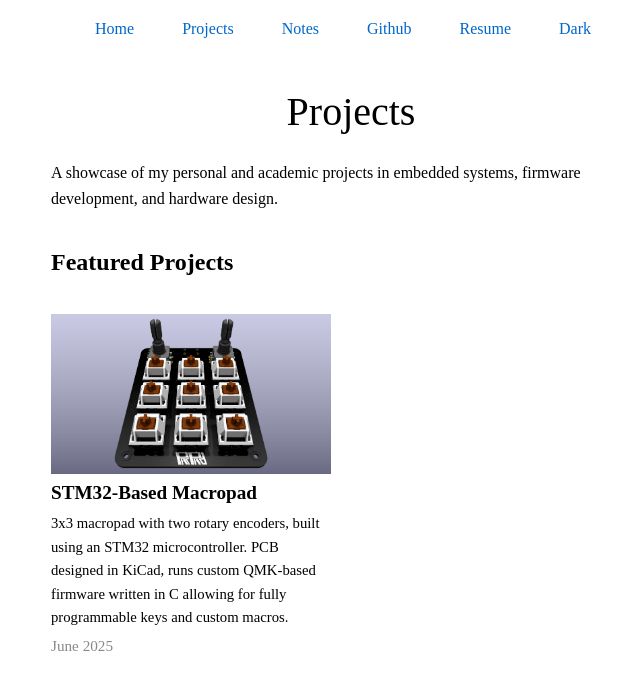
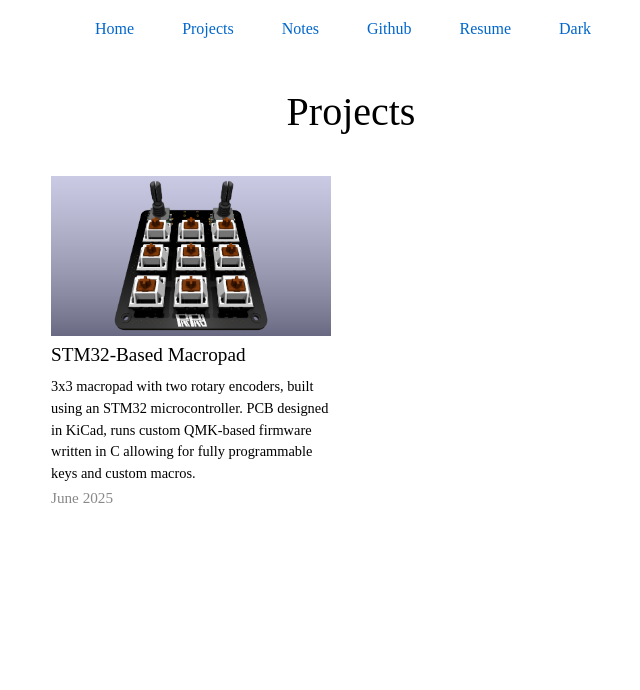
Before and after one commit to benpegg23/benpegg23.github.io, a plain HTML site: page projects.html in a window 1280 px wide. Shown: the whole page, without its empty margins (289-929 px from the left). Drawn offline with Linux system fonts and the light colour scheme.

Commit message:
Updated projects page
- Made project descriptions link to their respective pages instead of just the title and picture

- Deleted the description

- Deleted the featured projects text

```diff
--- a/css/styles.css
+++ b/css/styles.css
@@ -295,18 +295,27 @@ html, body {
 
 .project-title {
     font-size: 1.2rem;
-    font-weight: bold;
+    font-weight: normal;
     text-align: left;
     color: var(--text-color);
     margin-bottom: 0.25rem;
 }
 
 .project-desc {
-    font-size: 0.92rem;
+    font-size: 0.9rem;
+    color: #666;
+    margin: 0.1rem 0;
+    line-height: 1.5;
     text-align: left;
-    color: var(--text-color);
-    margin-bottom: 0.25rem;
-    font-style: normal;
+}
+
+.project-desc a {
+    color: inherit;
+    text-decoration: none;
+}
+
+.project-desc a:hover {
+    text-decoration: none;
 }
 
 .project-date {
--- a/projects.html
+++ b/projects.html
@@ -23,16 +23,12 @@
 
     <main class="mobile-header-padding notes-content">
         <h1>Projects</h1>
-        <p class="description">
-            A showcase of my personal and academic projects in embedded systems, firmware development, and hardware design.
-        </p>
 
-        <h2><strong>Featured Projects</strong></h2>
         <div class="project-gallery">
             <div class="project-item">
                 <a href="macropad.html" style="display:block;width:100%"><div class="project-image-wrapper"><img src="images/ParPad_HeadOn.png" alt="STM32-Based Macropad preview" class="project-image"></div></a>
                 <a href="macropad.html" class="project-title">STM32-Based Macropad</a>
-                <div class="project-desc">3x3 macropad with two rotary encoders, built using an STM32 microcontroller. PCB designed in KiCad, runs custom QMK-based firmware written in C allowing for fully programmable keys and custom macros.</div>
+                <div class="project-desc"><a href="macropad.html">3x3 macropad with two rotary encoders, built using an STM32 microcontroller. PCB designed in KiCad, runs custom QMK-based firmware written in C allowing for fully programmable keys and custom macros.</a></div>
                 <div class="project-date">June 2025</div>
             </div>
             <!-- Project 2 and 3 temporarily hidden
```
